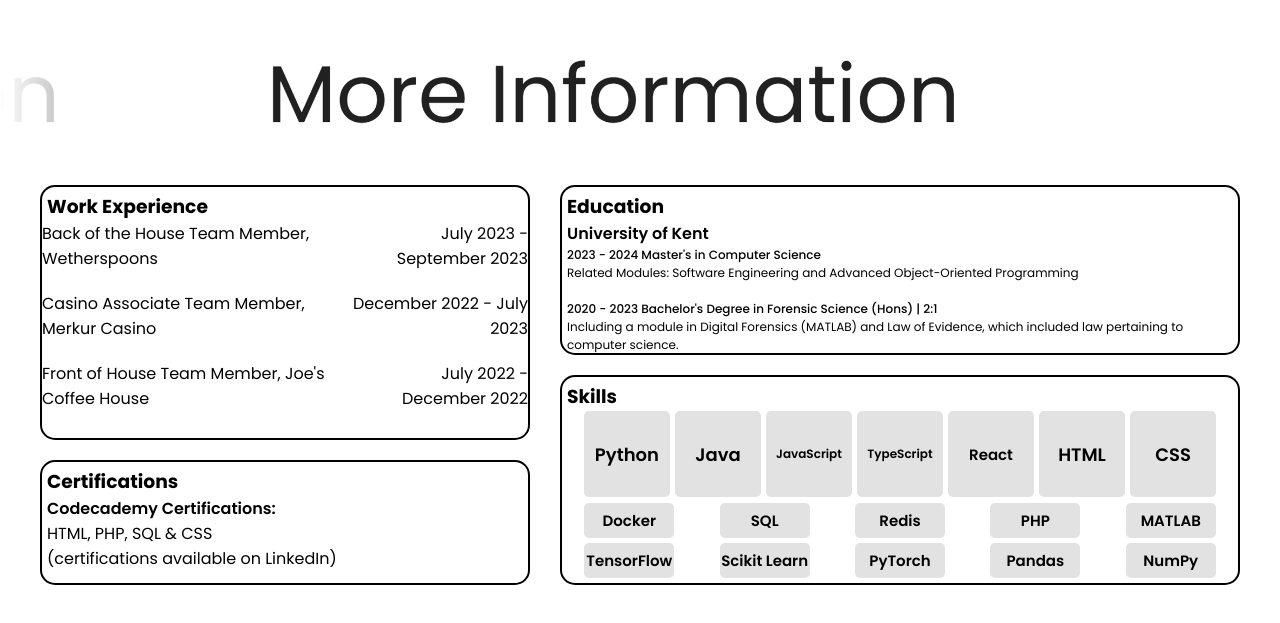
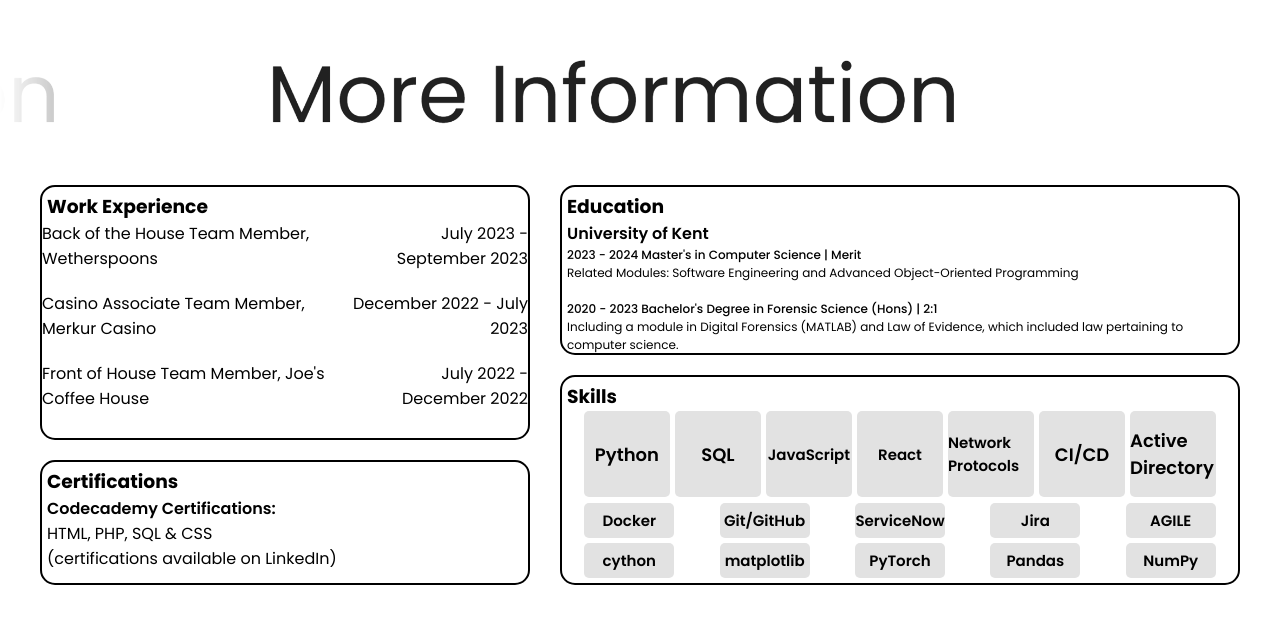
Before and after one commit to Biranavan-Sritharan/Portfolio-with-React, a React (Create React App) app: page / in a window 1280 px wide. Shown: the part 5144-5767 px from the top of the page. Built offline with nearby package versions, Linux system fonts and the light colour scheme.

Commit message:
bento skills updated

```diff
--- a/public/assets/styles.css
+++ b/public/assets/styles.css
@@ -722,7 +722,7 @@ h2 {
 }
 
 .skill3, .skill4 {
-    font-size: 12px;
+    font-size: 15px;
 }
 
 .skill5 {
--- a/src/page/index.jsx
+++ b/src/page/index.jsx
@@ -480,7 +480,7 @@ function Index() {
                                 <p className="education-p">
                                     <span className="span-kent">University of Kent</span>
                                     <br />
-                                    <span className="span-school">2023 - 2024 Master's in Computer Science</span>
+                                    <span className="span-school">2023 - 2024 Master's in Computer Science | Merit</span>
                                     <br />
                                     Related Modules: Software Engineering and Advanced Object-Oriented Programming
                                     <br /><br />
@@ -495,21 +495,21 @@ function Index() {
                             <div className="centering-skills">
                                 <div className="bento-skills-container">
                                     <div className="bento-skills skill1">Python</div>
-                                    <div className="bento-skills skill2">Java</div>
+                                    <div className="bento-skills skill2">SQL</div>
                                     <div className="bento-skills skill3">JavaScript</div>
-                                    <div className="bento-skills skill4">TypeScript</div>
-                                    <div className="bento-skills skill5">React</div>
-                                    <div className="bento-skills skill6">HTML</div>
-                                    <div className="bento-skills skill7">CSS</div>
+                                    <div className="bento-skills skill4">React</div>
+                                    <div className="bento-skills skill5">Network Protocols</div>
+                                    <div className="bento-skills skill6">CI/CD</div>
+                                    <div className="bento-skills skill7">Active Directory</div>
                                 </div>
                                 <div className="bento-skills-container2">
                                     <div className="bento-skills-minor minor1">Docker</div>
-                                    <div className="bento-skills-minor minor2">SQL</div>
-                                    <div className="bento-skills-minor minor3">Redis</div>
-                                    <div className="bento-skills-minor minor4">PHP</div>
-                                    <div className="bento-skills-minor minor5">MATLAB</div>
-                                    <div className="bento-skills-minor minor6">TensorFlow</div>
-                                    <div className="bento-skills-minor minor7">Scikit Learn</div>
+                                    <div className="bento-skills-minor minor2">Git/GitHub</div>
+                                    <div className="bento-skills-minor minor3">ServiceNow</div>
+                                    <div className="bento-skills-minor minor4">Jira</div>
+                                    <div className="bento-skills-minor minor5">AGILE</div>
+                                    <div className="bento-skills-minor minor6">cython</div>
+                                    <div className="bento-skills-minor minor7">matplotlib</div>
                                     <div className="bento-skills-minor minor8">PyTorch</div>
                                     <div className="bento-skills-minor minor9">Pandas</div>
                                     <div className="bento-skills-minor minor10">NumPy</div>
```
